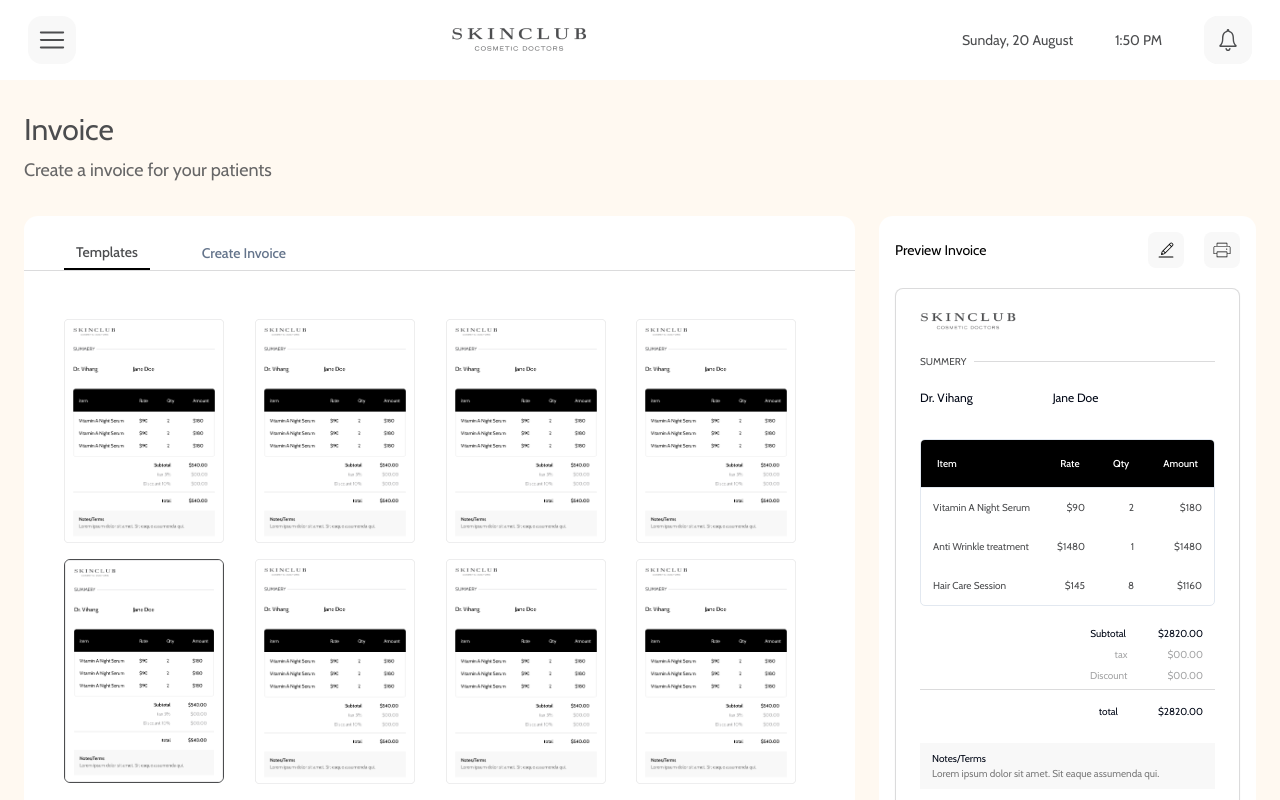
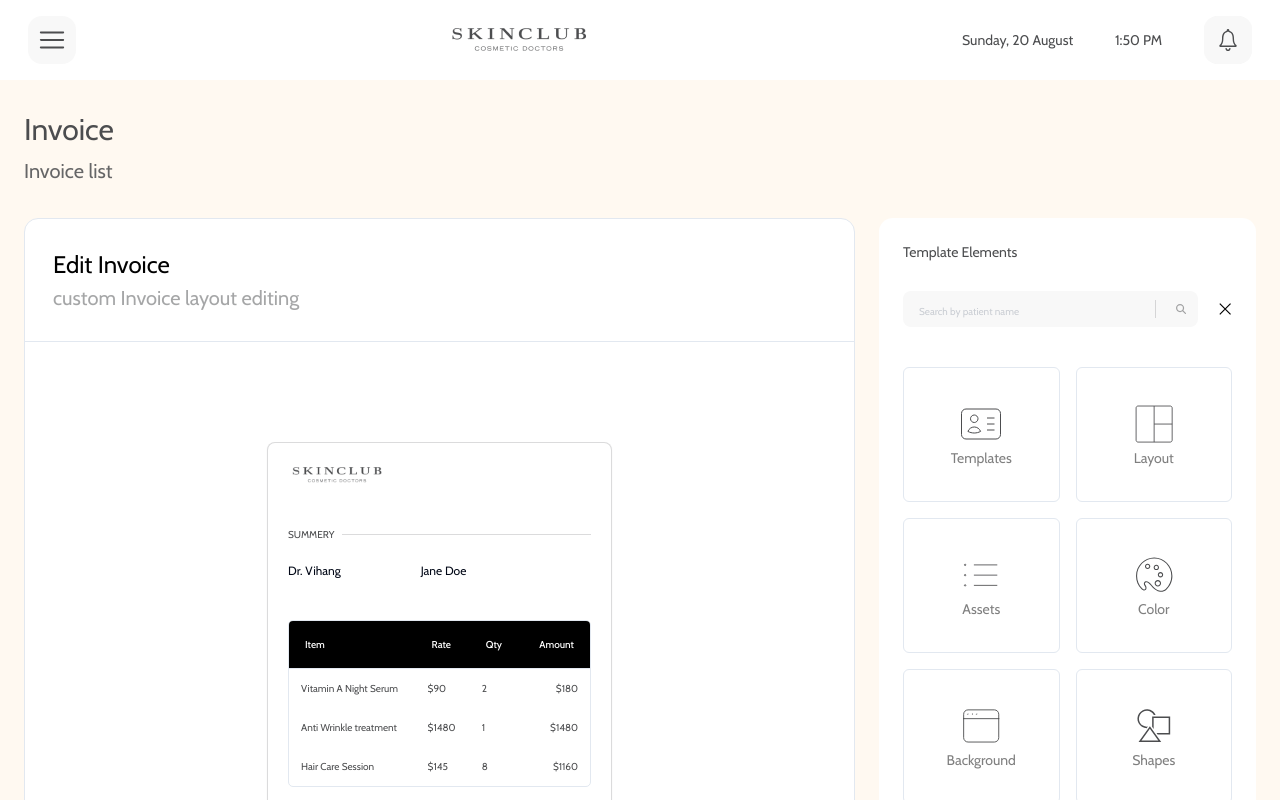
Before and after one commit to Mriganka5137/Skin-Club-7, a Next.js app: page / in a window 1280 px wide. Shown: the top 800 px of the page. Built offline with nearby package versions, Linux system fonts and the light colour scheme.

Commit message:
Refactor invoice page and components

```diff
--- a/app/edit-invoice/page.tsx
+++ /dev/null
@@ -1,23 +0,0 @@
-import TabsContainer from "@/components/create-invoice/TabsContainer";
-import EditContainer from "@/components/edit-invoice/EditContainer";
-import ElementsContainer from "@/components/edit-invoice/ElementsContainer";
-import InvoiceContainer from "@/components/shared/InvoiceContainer";
-import React from "react";
-
-const EditInvoicePage = () => {
-  return (
-    <div className="  flex-grow w-full px-6 py-8 ">
-      <h1 className=" text-3xl font-light text-color--4C4D4F">Invoice</h1>
-      <h3 className=" mt-2  text-color--4C4D4F opacity-85 text-lg">
-        Create a invoice for your patients
-      </h3>
-      <div className="flex flex-col tablet:flex-row gap-6 mt-8 w-full max-sm:mt-2   ">
-        {/* <TabsContainer /> */}
-        <EditContainer />
-        <ElementsContainer />
-      </div>
-    </div>
-  );
-};
-
-export default EditInvoicePage;
--- a/app/page.tsx
+++ b/app/page.tsx
@@ -1,20 +1,20 @@
-import TabsContainer from "@/components/create-invoice/TabsContainer";
-import InvoiceContainer from "@/components/shared/InvoiceContainer";
-import React from "react";
+import EditContainer from "@/components/edit-invoice/EditContainer";
+import ElementsContainer from "@/components/edit-invoice/ElementsContainer";
 
-const CreateInvoicePage = () => {
+const EditInvoicePage = () => {
   return (
     <div className="  flex-grow w-full px-6 py-8 ">
       <h1 className=" text-3xl font-light text-color--4C4D4F">Invoice</h1>
-      <h3 className=" mt-2  text-color--4C4D4F opacity-85 text-lg">
-        Create a invoice for your patients
+      <h3 className=" mt-2  text-color--4C4D4F opacity-85 text-[20px]">
+        Invoice list
       </h3>
-      <div className="flex flex-col xl:flex-row gap-6 mt-8 w-full max-sm:mt-2   ">
-        <TabsContainer />
-        <InvoiceContainer edit={true} url="create-invoice" />
+      <div className="flex flex-col tablet:flex-row gap-6 mt-8 w-full max-sm:mt-2   ">
+        {/* <TabsContainer /> */}
+        <EditContainer />
+        <ElementsContainer />
       </div>
     </div>
   );
 };
 
-export default CreateInvoicePage;
+export default EditInvoicePage;
--- a/components/edit-invoice/EditContainer.tsx
+++ b/components/edit-invoice/EditContainer.tsx
@@ -6,7 +6,7 @@
 const EditContainer = () => {
   return (
     <div className=" w-full tablet:w-[1000px] border   tablet:bg-white rounded-[14px] max-tablet:border-none">
-      <div className=" p-7">
+      <div className=" p-4 tablet:p-7">
         <h3 className=" text-[14px] mobile:text-[24px]">Edit Invoice</h3>
         <p className=" text-[11px] mobile:text-[20px] text-color--4C4D4F text-opacity-50 font-light">
           custom Invoice layout editing
```
